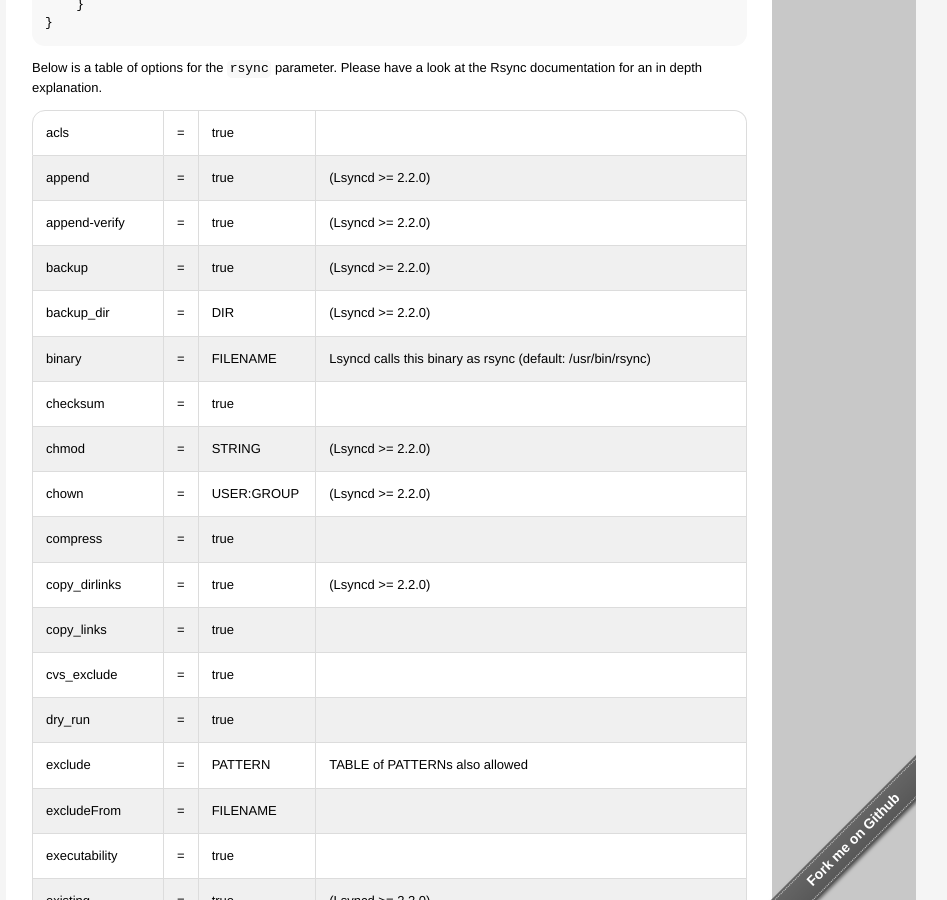
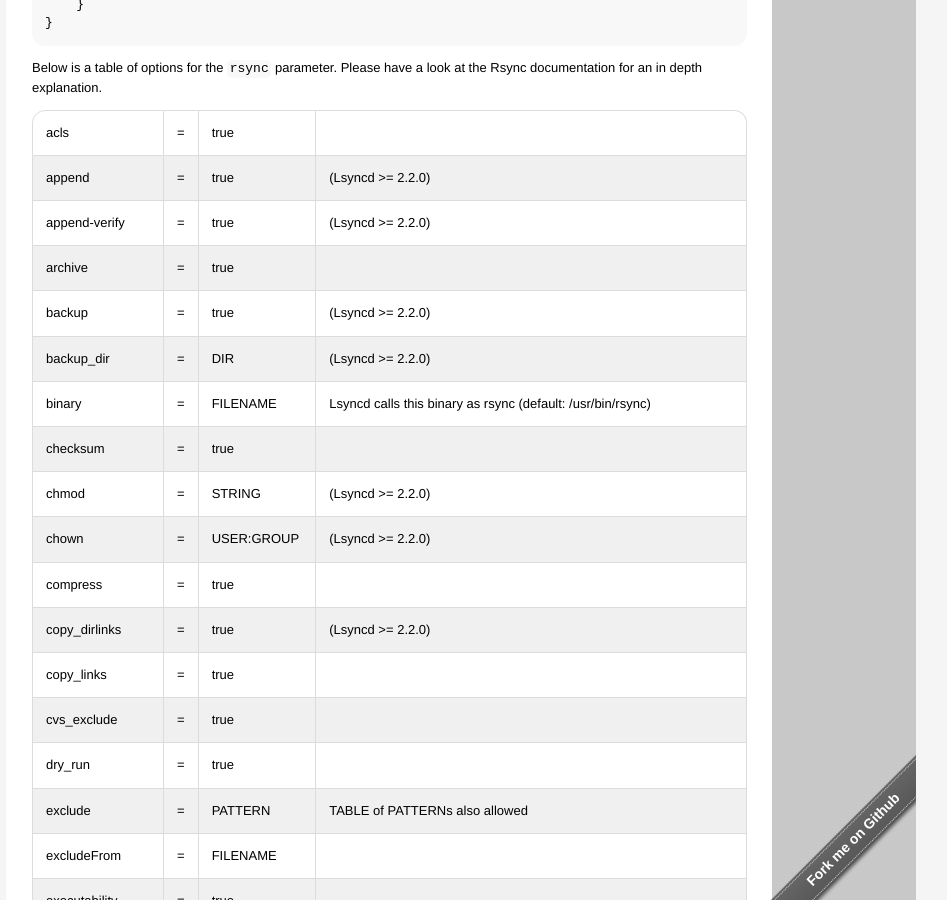
Before and after one commit to lsyncd/lsyncd, a Jekyll site: the page built from manual/config/layer4/index.md, in a window 1280 px wide and 900 px high, scrolled down 1039 px. Shown: the whole window, without its empty margins (179-1126 px from the left). Built offline with Jekyll 4.4.1, drawn with Linux system fonts in a browser that asks for light colours.

Commit message:
Docs: Add "archive" to table of rsync options
The current table listing options for the rsync parameter fails to list the "archive" option, despite it being conspicuously used in most of the example configs.

```diff
--- a/manual/config/layer4/index.md
+++ b/manual/config/layer4/index.md
@@ -78,6 +78,12 @@
 </td><td> =
 </td><td> true
 </td><td> (Lsyncd >= 2.2.0)
+</td></tr>
+
+ <tr><td> archive
+</td><td> =
+</td><td> true
+</td><td>
 </td></tr>
 
  <tr><td> backup
```
